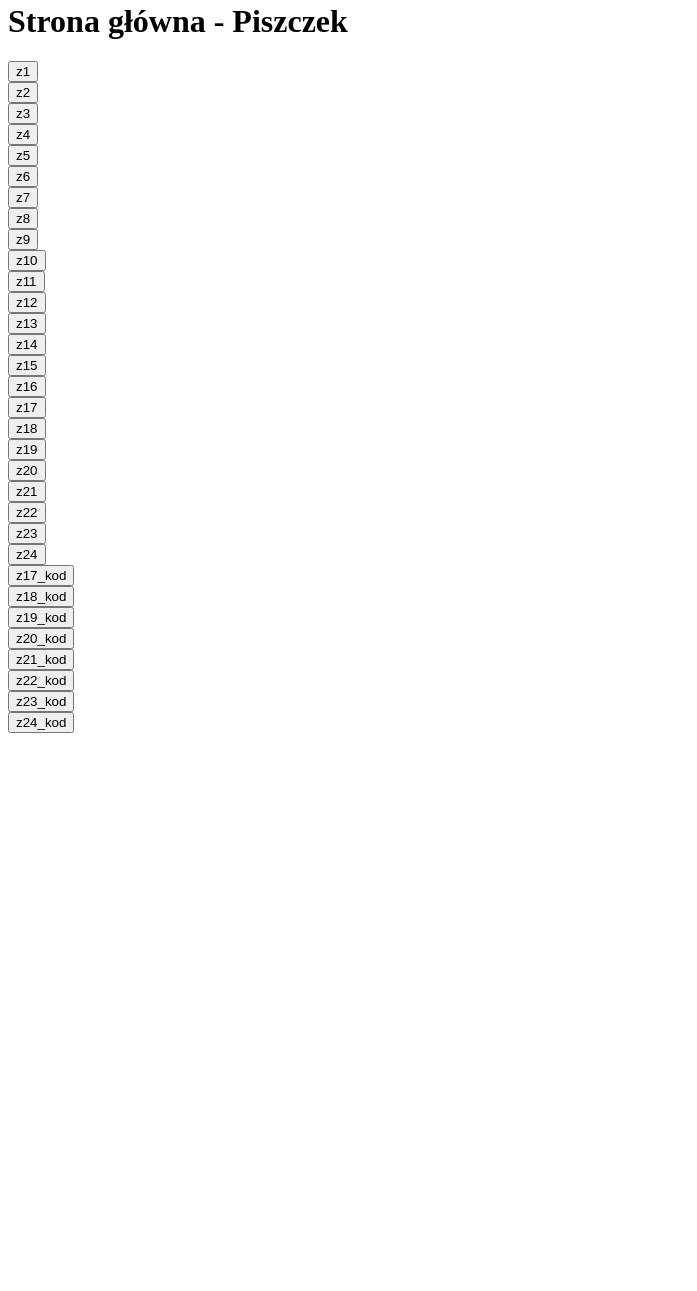
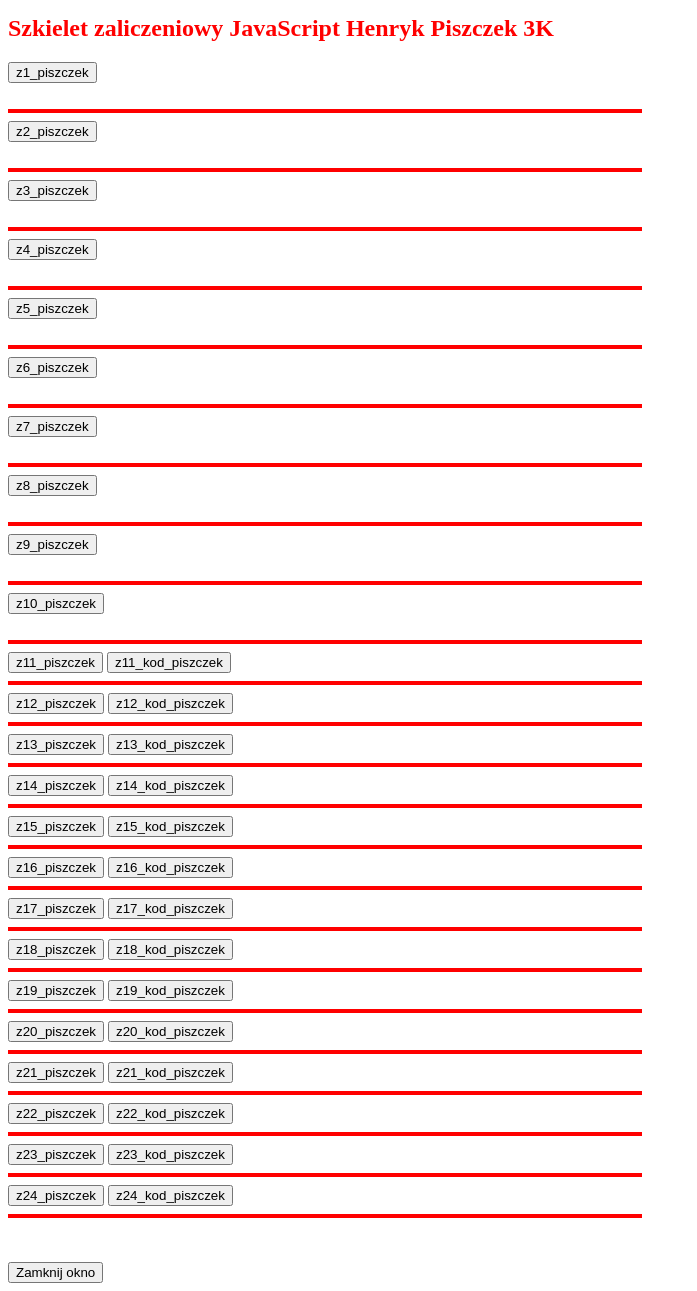
Before and after one commit to Heniekkk1234/Piszczek-3k2, a plain HTML site: page index.html in a window 1280 px wide. Shown: the part 5-1296 px from the top of the page, without its empty margins (0-697 px from the left). Before the commit the page ends 800 px from the top, so only its background shows below. Drawn offline with Linux system fonts and the light colour scheme.

Commit message:
Update index.html

```diff
--- a/index.html
+++ b/index.html
@@ -1,155 +1,121 @@
-<html>
+<!DOCTYPE html>
+<html lang="pl">
 <head>
-<title>Piszczek</title>
-<script type="text/javascript">
+<meta charset="UTF-8">
+<title>Szkielet zaliczeniowy JavaScript Henryk Piszczek 3K</title>
+<script language="JavaScript">
+function WinOpen_z1() { window.open("z1.html", "okienko_z1", "toolbar=no,directories=no,menubar=no,height=380,width=300,top=200,left=200"); }
+function WinOpen_z2() { window.open("z2.html", "okienko_z2", "toolbar=no,directories=no,menubar=no,height=380,width=300,top=200,left=400"); }
+function WinOpen_z3() { window.open("z3.html", "okienko_z3", "toolbar=no,directories=no,menubar=no,height=380,width=400,top=200,left=200"); }
+function WinOpen_z4() { window.open("z4.html", "okienko_z4", "toolbar=no,directories=no,menubar=no,height=380,width=400,top=200,left=400"); }
+function WinOpen_z5() { window.open("z5.html", "okienko_z5", "toolbar=no,directories=no,menubar=no,height=380,width=400,top=200,left=400"); }
+function WinOpen_z6() { window.open("z6.html", "okienko_z6", "toolbar=no,directories=no,menubar=no,height=380,width=400,top=200,left=400"); }
+function WinOpen_z7() { window.open("z7.html", "okienko_z7", "toolbar=no,directories=no,menubar=no,height=380,width=400,top=200,left=200"); }
+function WinOpen_z8() { window.open("z8.html", "okienko_z8", "toolbar=no,directories=no,menubar=no,height=380,width=400,top=200,left=400"); }
+function WinOpen_z9() { window.open("z9.html", "okienko_z9", "toolbar=no,directories=no,menubar=no,height=380,width=400,top=200,left=400"); }
+function WinOpen_z10() { window.open("z10.html", "okienko_z10", "toolbar=no,directories=no,menubar=no,height=380,width=400,top=200,left=400"); }
+function WinOpen_z11() { window.open("z11.html", "okienko_z11", "toolbar=no,directories=no,menubar=no,height=380,width=400,top=200,left=400"); }
+function WinOpen_z11_kod() { window.open("kod11.html", "okienko_z11_kod", "toolbar=no,directories=no,menubar=no,height=380,width=640,top=200,left=400"); }
+function WinOpen_z12() { window.open("z12.html", "okienko_z12", "toolbar=no,directories=no,menubar=no,height=380,width=400,top=200,left=400"); }
+function WinOpen_z12_kod() { window.open("kod12.html", "okienko_z12_kod", "toolbar=no,directories=no,menubar=no,height=380,width=640,top=200,left=400"); }
+function WinOpen_z13() { window.open("z13.html", "okienko_z13", "toolbar=no,directories=no,menubar=no,height=380,width=400,top=200,left=400"); }
+function WinOpen_z13_kod() { window.open("kod13.html", "okienko_z13_kod", "toolbar=no,directories=no,menubar=no,height=380,width=640,top=200,left=400"); }
+function WinOpen_z14() { window.open("z14.html", "okienko_z14", "toolbar=no,directories=no,menubar=no,height=380,width=400,top=200,left=400"); }
+function WinOpen_z14_kod() { window.open("kod14.html", "okienko_z14_kod", "toolbar=no,directories=no,menubar=no,height=380,width=640,top=200,left=400"); }
+function WinOpen_z15() { window.open("z15.html", "okienko_z15", "toolbar=no,directories=no,menubar=no,height=380,width=400,top=200,left=400"); }
+function WinOpen_z15_kod() { window.open("kod15.html", "okienko_z15_kod", "toolbar=no,directories=no,menubar=no,height=380,width=640,top=200,left=400"); }
+function WinOpen_z16() { window.open("z16.html", "okienko_z16", "toolbar=no,directories=no,menubar=no,height=380,width=400,top=200,left=400"); }
+function WinOpen_z16_kod() { window.open("kod16.html", "okienko_z16_kod", "toolbar=no,directories=no,menubar=no,height=380,width=640,top=200,left=400"); }
 
-function WinOpen_z1() {
-    window.open("z1.html","okienko_z1","toolbar=no,directories=no,menubar=no,height=380,width=400,top=200,left=200");
-}
-function WinOpen_z2() {
-    window.open("z2.html","okienko_z2","toolbar=no,directories=no,menubar=no,height=380,width=400,top=200,left=200");
-}
-function WinOpen_z3() {
-    window.open("z3.html","okienko_z3","toolbar=no,directories=no,menubar=no,height=380,width=400,top=200,left=200");
-}
-function WinOpen_z4() {
-    window.open("z4.html","okienko_z4","toolbar=no,directories=no,menubar=no,height=380,width=400,top=200,left=200");
-}
-function WinOpen_z5() {
-    window.open("z5.html","okienko_z5","toolbar=no,directories=no,menubar=no,height=380,width=400,top=200,left=200");
-}
-function WinOpen_z6() {
-    window.open("z6.html","okienko_z6","toolbar=no,directories=no,menubar=no,height=380,width=400,top=200,left=200");
-}
-function WinOpen_z7() {
-    window.open("z7.html","okienko_z7","toolbar=no,directories=no,menubar=no,height=380,width=400,top=200,left=200");
-}
-function WinOpen_z8() {
-    window.open("z8.html","okienko_z8","toolbar=no,directories=no,menubar=no,height=380,width=400,top=200,left=200");
-}
-function WinOpen_z9() {
-    window.open("z9.html","okienko_z9","toolbar=no,directories=no,menubar=no,height=380,width=400,top=200,left=200");
-}
-function WinOpen_z10() {
-    window.open("z10.html","okienko_z10","toolbar=no,directories=no,menubar=no,height=380,width=400,top=200,left=200");
-}
-function WinOpen_z11() {
-    window.open("z11.html","okienko_z11","toolbar=no,directories=no,menubar=no,height=380,width=400,top=200,left=200");
-}
-function WinOpen_z12() {
-    window.open("z12.html","okienko_z12","toolbar=no,directories=no,menubar=no,height=380,width=400,top=200,left=200");
-}
-function WinOpen_z13() {
-    window.open("z13.html","okienko_z13","toolbar=no,directories=no,menubar=no,height=380,width=400,top=200,left=200");
-}
-function WinOpen_z14() {
-    window.open("z14.html","okienko_z14","toolbar=no,directories=no,menubar=no,height=380,width=400,top=200,left=200");
-}
-function WinOpen_z15() {
-    window.open("z15.html","okienko_z15","toolbar=no,directories=no,menubar=no,height=380,width=400,top=200,left=200");
-}
-function WinOpen_z16() {
-    window.open("z16.html","okienko_z16","toolbar=no,directories=no,menubar=no,height=380,width=400,top=200,left=200");
-}
+/* ---- DODANE BRAKUJĄCE FUNKCJE Z17–Z24 ---- */
+function WinOpen_z17() { window.open("z17.html", "okienko_z17", "toolbar=no,directories=no,menubar=no,height=380,width=400,top=200,left=400"); }
+function WinOpen_z18() { window.open("z18.html", "okienko_z18", "toolbar=no,directories=no,menubar=no,height=380,width=400,top=200,left=400"); }
+function WinOpen_z19() { window.open("z19.html", "okienko_z19", "toolbar=no,directories=no,menubar=no,height=380,width=400,top=200,left=400"); }
+function WinOpen_z20() { window.open("z20.html", "okienko_z20", "toolbar=no,directories=no,menubar=no,height=380,width=400,top=200,left=400"); }
+function WinOpen_z21() { window.open("z21.html", "okienko_z21", "toolbar=no,directories=no,menubar=no,height=380,width=400,top=200,left=400"); }
+function WinOpen_z22() { window.open("z22.html", "okienko_z22", "toolbar=no,directories=no,menubar=no,height=380,width=400,top=200,left=400"); }
+function WinOpen_z23() { window.open("z23.html", "okienko_z23", "toolbar=no,directories=no,menubar=no,height=380,width=400,top=200,left=400"); }
+function WinOpen_z24() { window.open("z24.html", "okienko_z24", "toolbar=no,directories=no,menubar=no,height=380,width=400,top=200,left=400"); }
 
-/* ----------------------------------------
-   DODANE FUNKCJE z17–z24 (nic nie zmienione)
------------------------------------------ */
+function WinOpen_z17_kod() { window.open("kod17.html", "okienko_z17_kod", "toolbar=no,directories=no,menubar=no,height=380,width=640,top=200,left=400"); }
+function WinOpen_z18_kod() { window.open("kod18.html", "okienko_z18_kod", "toolbar=no,directories=no,menubar=no,height=380,width=640,top=200,left=400"); }
+function WinOpen_z19_kod() { window.open("kod19.html", "okienko_z19_kod", "toolbar=no,directories=no,menubar=no,height=380,width=640,top=200,left=400"); }
+function WinOpen_z20_kod() { window.open("kod20.html", "okienko_z20_kod", "toolbar=no,directories=no,menubar=no,height=380,width=640,top=200,left=400"); }
+function WinOpen_z21_kod() { window.open("kod21.html", "okienko_z21_kod", "toolbar=no,directories=no,menubar=no,height=380,width=640,top=200,left=400"); }
+function WinOpen_z22_kod() { window.open("kod22.html", "okienko_z22_kod", "toolbar=no,directories=no,menubar=no,height=380,width=640,top=200,left=400"); }
+function WinOpen_z23_kod() { window.open("kod23.html", "okienko_z23_kod", "toolbar=no,directories=no,menubar=no,height=380,width=640,top=200,left=400"); }
+function WinOpen_z24_kod() { window.open("kod24.html", "okienko_z24_kod", "toolbar=no,directories=no,menubar=no,height=380,width=640,top=200,left=400"); }
 
-function WinOpen_z17() {
-    window.open("z17.html","okienko_z17","toolbar=no,directories=no,menubar=no,height=380,width=400,top=200,left=200");
-}
-function WinOpen_z18() {
-    window.open("z18.html","okienko_z18","toolbar=no,directories=no,menubar=no,height=380,width=400,top=200,left=200");
-}
-function WinOpen_z19() {
-    window.open("z19.html","okienko_z19","toolbar=no,directories=no,menubar=no,height=380,width=400,top=200,left=200");
-}
-function WinOpen_z20() {
-    window.open("z20.html","okienko_z20","toolbar=no,directories=no,menubar=no,height=380,width=400,top=200,left=200");
-}
-function WinOpen_z21() {
-    window.open("z21.html","okienko_z21","toolbar=no,directories=no,menubar=no,height=380,width=400,top=200,left=200");
-}
-function WinOpen_z22() {
-    window.open("z22.html","okienko_z22","toolbar=no,directories=no,menubar=no,height=380,width=400,top=200,left=200");
-}
-function WinOpen_z23() {
-    window.open("z23.html","okienko_z23","toolbar=no,directories=no,menubar=no,height=380,width=400,top=200,left=200");
-}
-function WinOpen_z24() {
-    window.open("z24.html","okienko_z24","toolbar=no,directories=no,menubar=no,height=380,width=400,top=200,left=200");
-}
-
-/* ---- KODY 17–24 (twoje, nic nie zmieniam) ---- */
-
-function WinOpen_z17_kod() {
-    window.open("z17_kod.html","okienko_z17_kod","toolbar=no,directories=no,menubar=no,height=380,width=400,top=200,left=200");
-}
-function WinOpen_z18_kod() {
-    window.open("z18_kod.html","okienko_z18_kod","toolbar=no,directories=no,menubar=no,height=380,width=400,top=200,left=200");
-}
-function WinOpen_z19_kod() {
-    window.open("z19_kod.html","okienko_z19_kod","toolbar=no,directories=no,menubar=no,height=380,width=400,top=200,left=200");
-}
-function WinOpen_z20_kod() {
-    window.open("z20_kod.html","okienko_z20_kod","toolbar=no,directories=no,menubar=no,height=380,width=400,top=200,left=200");
-}
-function WinOpen_z21_kod() {
-    window.open("z21_kod.html","okienko_z21_kod","toolbar=no,directories=no,menubar=no,height=380,width=400,top=200,left=200");
-}
-function WinOpen_z22_kod() {
-    window.open("z22_kod.html","okienko_z22_kod","toolbar=no,directories=no,menubar=no,height=380,width=400,top=200,left=200");
-}
-function WinOpen_z23_kod() {
-    window.open("z23_kod.html","okienko_z23_kod","toolbar=no,directories=no,menubar=no,height=380,width=400,top=200,left=200");
-}
-function WinOpen_z24_kod() {
-    window.open("z24_kod.html","okienko_z24_kod","toolbar=no,directories=no,menubar=no,height=380,width=400,top=200,left=200");
-}
-
+function okno_zamknij() { window.close(); }
 </script>
 </head>
-
 <body>
-<h1>Strona główna - Piszczek</h1>
-
-<!-- PRZYCISKI DO ZADAŃ 1–24 -->
-<input type="button" value="z1" onclick="WinOpen_z1()"><br>
-<input type="button" value="z2" onclick="WinOpen_z2()"><br>
-<input type="button" value="z3" onclick="WinOpen_z3()"><br>
-<input type="button" value="z4" onclick="WinOpen_z4()"><br>
-<input type="button" value="z5" onclick="WinOpen_z5()"><br>
-<input type="button" value="z6" onclick="WinOpen_z6()"><br>
-<input type="button" value="z7" onclick="WinOpen_z7()"><br>
-<input type="button" value="z8" onclick="WinOpen_z8()"><br>
-<input type="button" value="z9" onclick="WinOpen_z9()"><br>
-<input type="button" value="z10" onclick="WinOpen_z10()"><br>
-<input type="button" value="z11" onclick="WinOpen_z11()"><br>
-<input type="button" value="z12" onclick="WinOpen_z12()"><br>
-<input type="button" value="z13" onclick="WinOpen_z13()"><br>
-<input type="button" value="z14" onclick="WinOpen_z14()"><br>
-<input type="button" value="z15" onclick="WinOpen_z15()"><br>
-<input type="button" value="z16" onclick="WinOpen_z16()"><br>
-
-<input type="button" value="z17" onclick="WinOpen_z17()"><br>
-<input type="button" value="z18" onclick="WinOpen_z18()"><br>
-<input type="button" value="z19" onclick="WinOpen_z19()"><br>
-<input type="button" value="z20" onclick="WinOpen_z20()"><br>
-<input type="button" value="z21" onclick="WinOpen_z21()"><br>
-<input type="button" value="z22" onclick="WinOpen_z22()"><br>
-<input type="button" value="z23" onclick="WinOpen_z23()"><br>
-<input type="button" value="z24" onclick="WinOpen_z24()"><br>
-
-<!-- PRZYCISKI DO KODÓW 17–24 -->
-<input type="button" value="z17_kod" onclick="WinOpen_z17_kod()"><br>
-<input type="button" value="z18_kod" onclick="WinOpen_z18_kod()"><br>
-<input type="button" value="z19_kod" onclick="WinOpen_z19_kod()"><br>
-<input type="button" value="z20_kod" onclick="WinOpen_z20_kod()"><br>
-<input type="button" value="z21_kod" onclick="WinOpen_z21_kod()"><br>
-<input type="button" value="z22_kod" onclick="WinOpen_z22_kod()"><br>
-<input type="button" value="z23_kod" onclick="WinOpen_z23_kod()"><br>
-<input type="button" value="z24_kod" onclick="WinOpen_z24_kod()"><br>
-
+<h2 style="color: red;">Szkielet zaliczeniowy JavaScript Henryk Piszczek 3K</h2>
+<form>
+<input type="button" value="z1_piszczek" onclick="WinOpen_z1()"> <br><br>
+<hr size="4" width="50%" align="left" color="red">
+<input type="button" value="z2_piszczek" onclick="WinOpen_z2()"> <br><br>
+<hr size="4" width="50%" align="left" color="red">
+<input type="button" value="z3_piszczek" onclick="WinOpen_z3()"> <br><br>
+<hr size="4" width="50%" align="left" color="red">
+<input type="button" value="z4_piszczek" onclick="WinOpen_z4()"> <br><br>
+<hr size="4" width="50%" align="left" color="red">
+<input type="button" value="z5_piszczek" onclick="WinOpen_z5()"> <br><br>
+<hr size="4" width="50%" align="left" color="red">
+<input type="button" value="z6_piszczek" onclick="WinOpen_z6()"> <br><br>
+<hr size="4" width="50%" align="left" color="red">
+<input type="button" value="z7_piszczek" onclick="WinOpen_z7()"> <br><br>
+<hr size="4" width="50%" align="left" color="red">
+<input type="button" value="z8_piszczek" onclick="WinOpen_z8()"> <br><br>
+<hr size="4" width="50%" align="left" color="red">
+<input type="button" value="z9_piszczek" onclick="WinOpen_z9()"> <br><br>
+<hr size="4" width="50%" align="left" color="red">
+<input type="button" value="z10_piszczek" onclick="WinOpen_z10()"> <br><br>
+<hr size="4" width="50%" align="left" color="red">
+<input type="button" value="z11_piszczek" onclick="WinOpen_z11()">
+<input type="button" value="z11_kod_piszczek" onclick="WinOpen_z11_kod()">
+<hr size="4" width="50%" align="left" color="red">
+<input type="button" value="z12_piszczek" onclick="WinOpen_z12()">
+<input type="button" value="z12_kod_piszczek" onclick="WinOpen_z12_kod()">
+<hr size="4" width="50%" align="left" color="red">
+<input type="button" value="z13_piszczek" onclick="WinOpen_z13()">
+<input type="button" value="z13_kod_piszczek" onclick="WinOpen_z13_kod()">
+<hr size="4" width="50%" align="left" color="red">
+<input type="button" value="z14_piszczek" onclick="WinOpen_z14()">
+<input type="button" value="z14_kod_piszczek" onclick="WinOpen_z14_kod()">
+<hr size="4" width="50%" align="left" color="red">
+<input type="button" value="z15_piszczek" onclick="WinOpen_z15()">
+<input type="button" value="z15_kod_piszczek" onclick="WinOpen_z15_kod()">
+<hr size="4" width="50%" align="left" color="red">
+<input type="button" value="z16_piszczek" onclick="WinOpen_z16()">
+<input type="button" value="z16_kod_piszczek" onclick="WinOpen_z16_kod()">
+<hr size="4" width="50%" align="left" color="red">
+<input type="button" value="z17_piszczek" onclick="WinOpen_z17()">
+<input type="button" value="z17_kod_piszczek" onclick="WinOpen_z17_kod()">
+<hr size="4" width="50%" align="left" color="red">
+<input type="button" value="z18_piszczek" onclick="WinOpen_z18()">
+<input type="button" value="z18_kod_piszczek" onclick="WinOpen_z18_kod()">
+<hr size="4" width="50%" align="left" color="red">
+<input type="button" value="z19_piszczek" onclick="WinOpen_z19()">
+<input type="button" value="z19_kod_piszczek" onclick="WinOpen_z19_kod()">
+<hr size="4" width="50%" align="left" color="red">
+<input type="button" value="z20_piszczek" onclick="WinOpen_z20()">
+<input type="button" value="z20_kod_piszczek" onclick="WinOpen_z20_kod()">
+<hr size="4" width="50%" align="left" color="red">
+<input type="button" value="z21_piszczek" onclick="WinOpen_z21()">
+<input type="button" value="z21_kod_piszczek" onclick="WinOpen_z21_kod()">
+<hr size="4" width="50%" align="left" color="red">
+<input type="button" value="z22_piszczek" onclick="WinOpen_z22()">
+<input type="button" value="z22_kod_piszczek" onclick="WinOpen_z22_kod()">
+<hr size="4" width="50%" align="left" color="red">
+<input type="button" value="z23_piszczek" onclick="WinOpen_z23()">
+<input type="button" value="z23_kod_piszczek" onclick="WinOpen_z23_kod()">
+<hr size="4" width="50%" align="left" color="red">
+<input type="button" value="z24_piszczek" onclick="WinOpen_z24()">
+<input type="button" value="z24_kod_piszczek" onclick="WinOpen_z24_kod()">
+<hr size="4" width="50%" align="left" color="red">
+<br><br>
+<input type="button" value="Zamknij okno" onclick="okno_zamknij()"/>
+</form>
 </body>
 </html>
```
